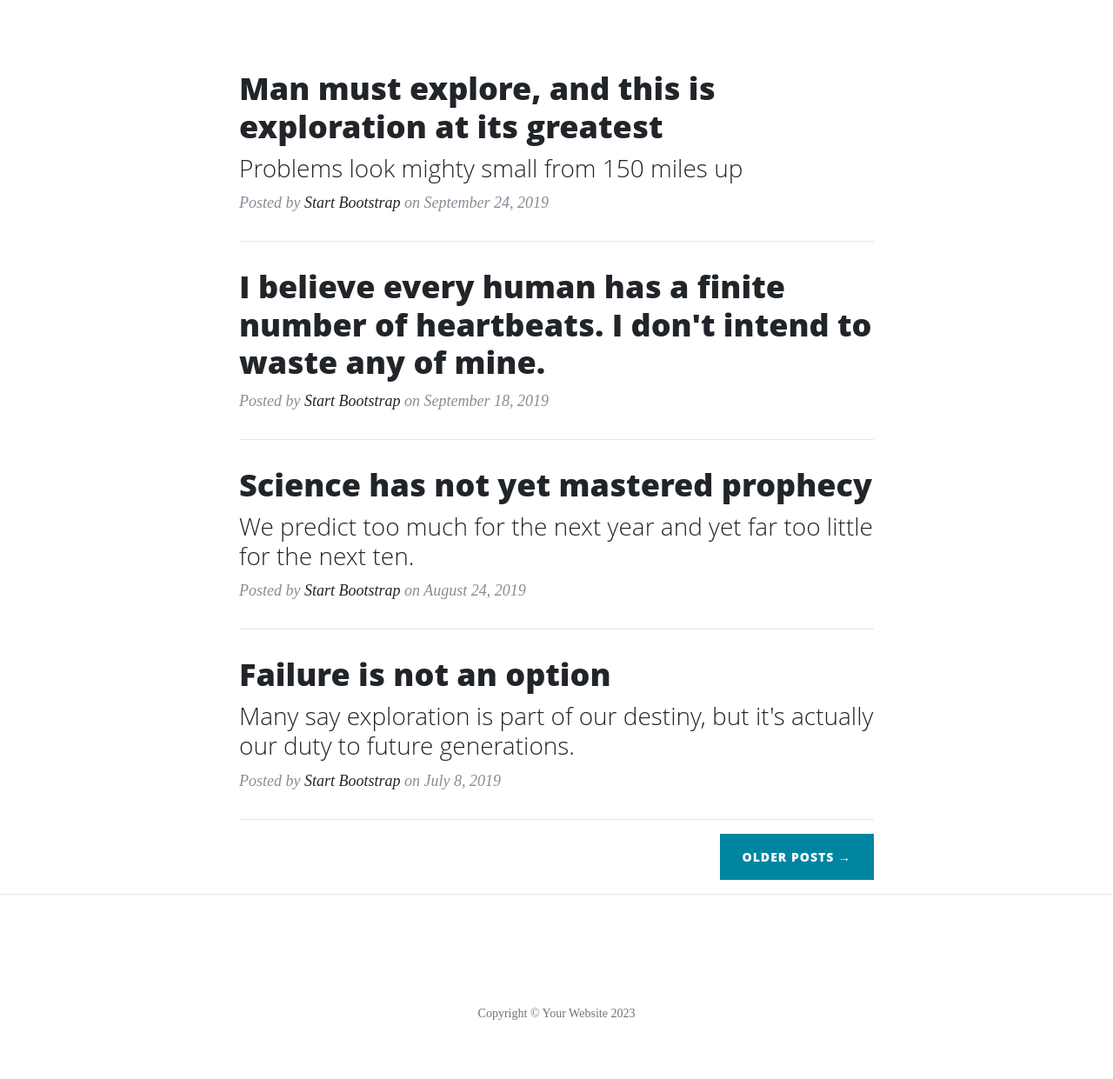
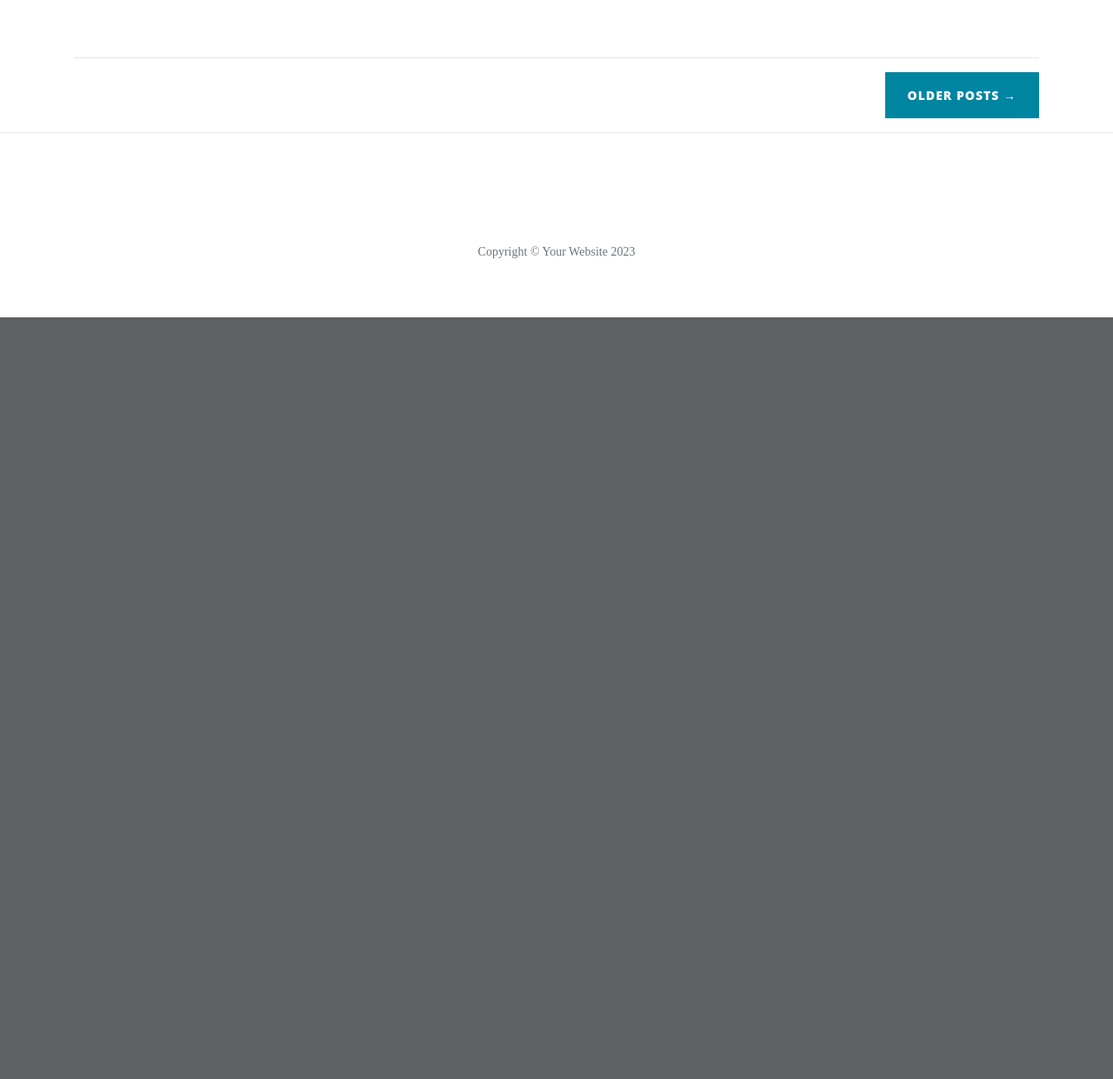
Before and after one commit to Pur3-MAlice/Thorin-Flask-App, a Flask app: page / in a window 1280 px wide. Shown: the part 628-1869 px from the top of the page at 87% size. After the commit the page ends 993 px from the top, so only its background shows below. Run offline with Flask 3, Linux system fonts and the light colour scheme; some libraries are stand-ins or nearby versions.

Commit message:
push to github

```diff
--- a/templates/index.html
+++ b/templates/index.html
@@ -1,58 +1,6 @@
 {% extends "base.html" %}
 {% block content %}
 <div class="row">
-    <div class="col-lg-8 col-md-10 mx-auto">
-        <div class="post-preview">
-        <a href="post.html">
-            <h2 class="post-title">
-            Man must explore, and this is exploration at its greatest
-            </h2>
-            <h3 class="post-subtitle">
-            Problems look mighty small from 150 miles up
-            </h3>
-        </a>
-        <p class="post-meta">Posted by
-            <a href="#">Start Bootstrap</a>
-            on September 24, 2019</p>
-        </div>
-        <hr>
-        <div class="post-preview">
-        <a href="post.html">
-            <h2 class="post-title">
-            I believe every human has a finite number of heartbeats. I don't intend to waste any of mine.
-            </h2>
-        </a>
-        <p class="post-meta">Posted by
-            <a href="#">Start Bootstrap</a>
-            on September 18, 2019</p>
-        </div>
-        <hr>
-        <div class="post-preview">
-        <a href="post.html">
-            <h2 class="post-title">
-            Science has not yet mastered prophecy
-            </h2>
-            <h3 class="post-subtitle">
-            We predict too much for the next year and yet far too little for the next ten.
-            </h3>
-        </a>
-        <p class="post-meta">Posted by
-            <a href="#">Start Bootstrap</a>
-            on August 24, 2019</p>
-        </div>
-        <hr>
-        <div class="post-preview">
-        <a href="post.html">
-            <h2 class="post-title">
-            Failure is not an option
-            </h2>
-            <h3 class="post-subtitle">
-            Many say exploration is part of our destiny, but it's actually our duty to future generations.
-            </h3>
-        </a>
-        <p class="post-meta">Posted by
-            <a href="#">Start Bootstrap</a>
-            on July 8, 2019</p>
         </div>
         <hr>
         <!-- Pager -->
```
